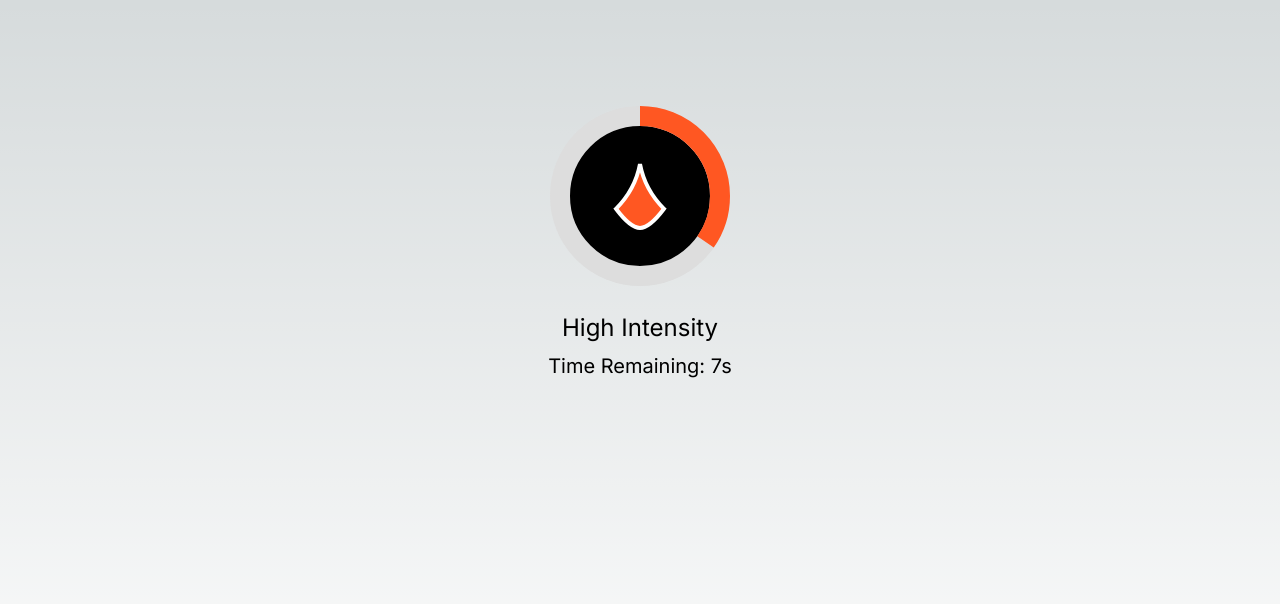
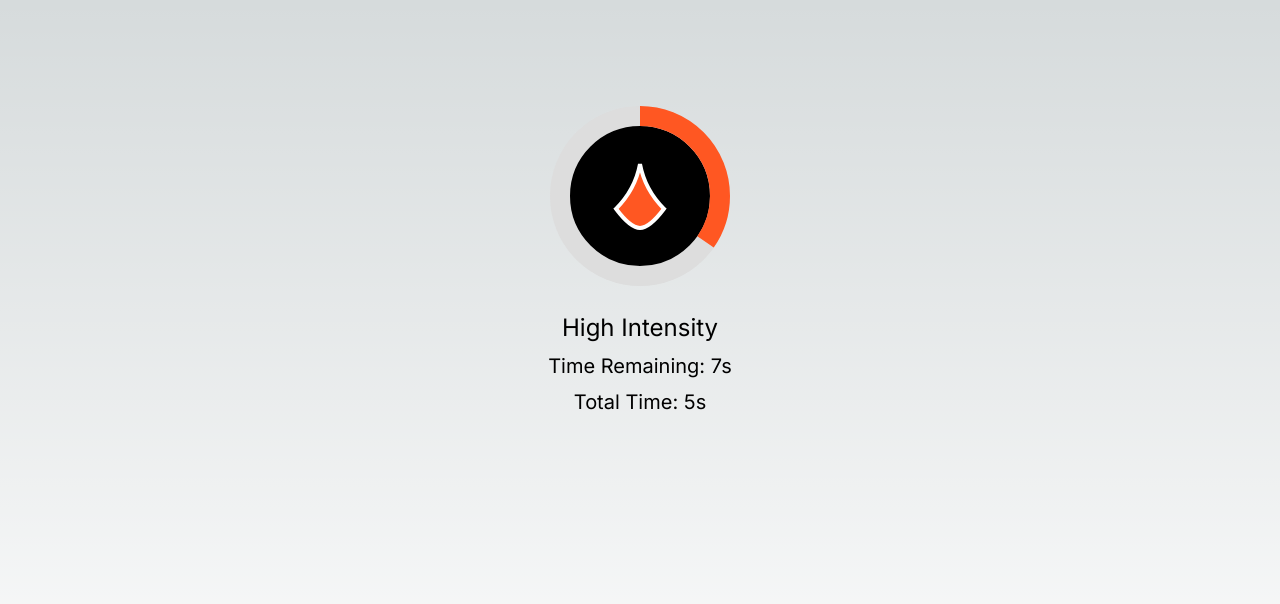
Before and after one commit to jamierpond/vo2-max, a Next.js app: page / in a window 1280 px wide. Shown: the top 604 px of the page. Built offline with nearby package versions, Linux system fonts and the light colour scheme.

Commit message:
total time

```diff
--- a/app/page.tsx
+++ b/app/page.tsx
@@ -90,10 +90,12 @@ export default function Home() {
   const [progress, setProgress] = useState(0);
   const [isHighIntensity, setIsHighIntensity] = useState(false);
   const [frameCount, setFrameCount] = useState(0);
+  const [totalFrames, setTotalFrames] = useState(0);
 
   useEffect(() => {
     const timer = setInterval(() => {
       setFrameCount((prevFrameCount) => prevFrameCount + 1);
+      setTotalFrames((prevTotalFrames) => prevTotalFrames + 1);
     }, NUM_MS_PER_FRAME);
     return () => {
       clearInterval(timer);
@@ -113,6 +115,8 @@ export default function Home() {
 
   const duration = isHighIntensity ? HIGH_INTENSITY_DURATION : LOW_INTENSITY_DURATION;
   const timeRemainingString = `Time Remaining: ${duration - Math.floor(frameCount / FRAME_RATE_HZ)}s`;
+  const totalTime = (totalFrames / FRAME_RATE_HZ).toFixed(0);
+  const totalTimeString = `Total Time: ${totalTime}s`;
 
   return (
     <main className="flex min-h-screen flex-col items-center justify-between p-24">
@@ -129,6 +133,9 @@ export default function Home() {
         <p className="text-xl mt-2">
           {timeRemainingString}
         </p>
+        <p className="text-xl mt-2">
+          {totalTimeString}
+        </p>
       </div>
     </main>
   );
```
